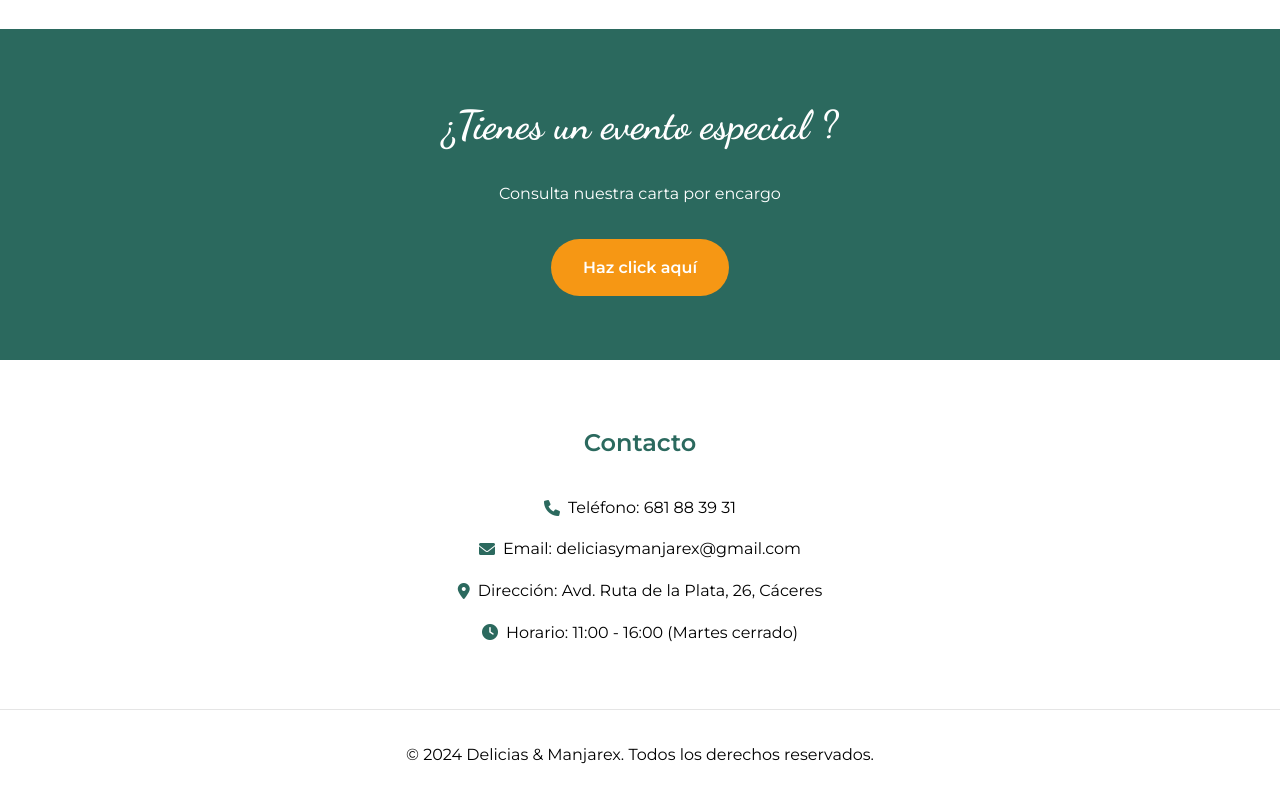
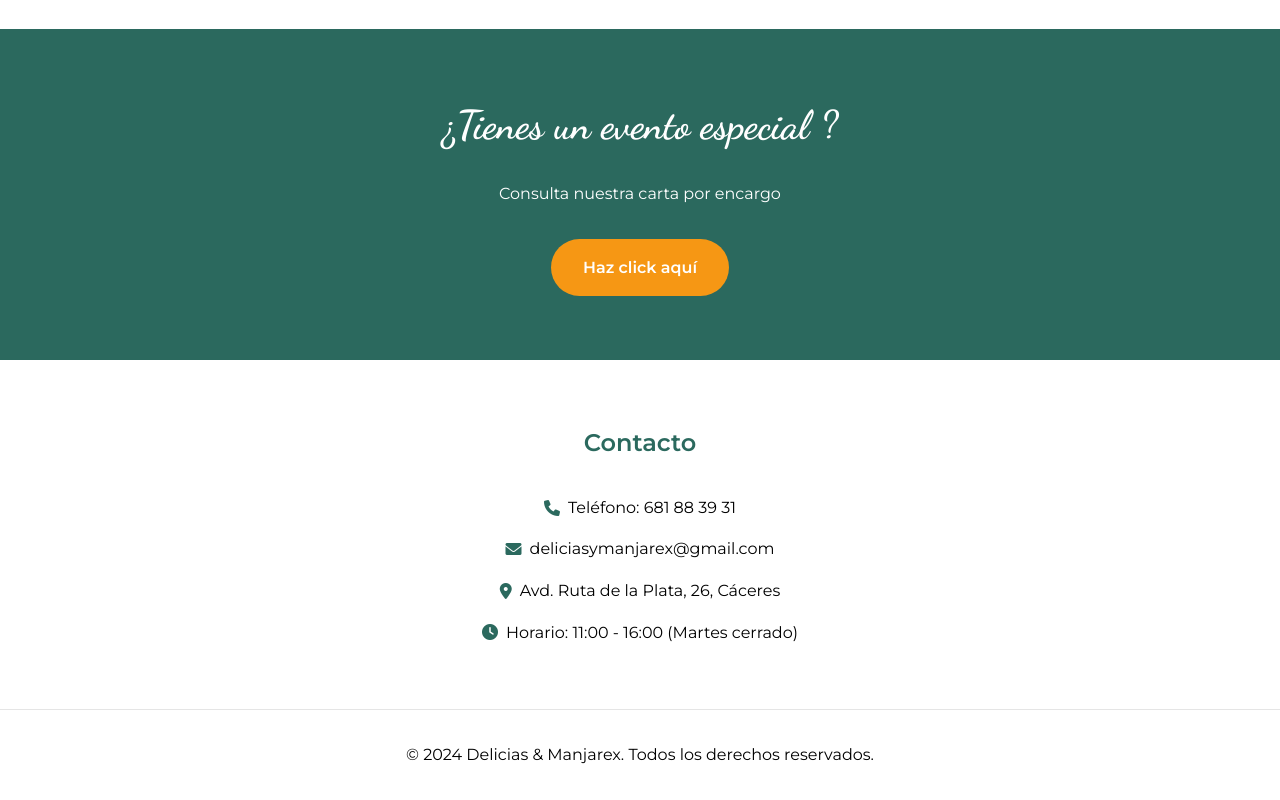
Before and after one commit to sergio-grr/newD-M, a plain HTML site: page index.html in a window 1280 px wide. Shown: the part 2054-2854 px from the top of the page. Drawn offline with Linux system fonts and the light colour scheme.

Commit message:
Add files via upload

```diff
--- a/index.html
+++ b/index.html
@@ -64,8 +64,8 @@
             <h2>Contacto</h2>
             <div class="contact-info">
                 <p><i class="fas fa-phone"></i>Teléfono: 681 88 39 31</p>
-                <p><i class="fas fa-envelope"></i>Email: deliciasymanjarex@gmail.com</p>
-                <p><i class="fas fa-map-marker-alt"></i>Dirección: Avd. Ruta de la Plata, 26, Cáceres</p>
+                <p><i class="fas fa-envelope"></i>deliciasymanjarex@gmail.com</p>
+                <p><i class="fas fa-map-marker-alt"></i>Avd. Ruta de la Plata, 26, Cáceres</p>
                 <p><i class="fas fa-clock"></i>Horario: 11:00 - 16:00 (Martes cerrado)</p>
 
             </div>
```
